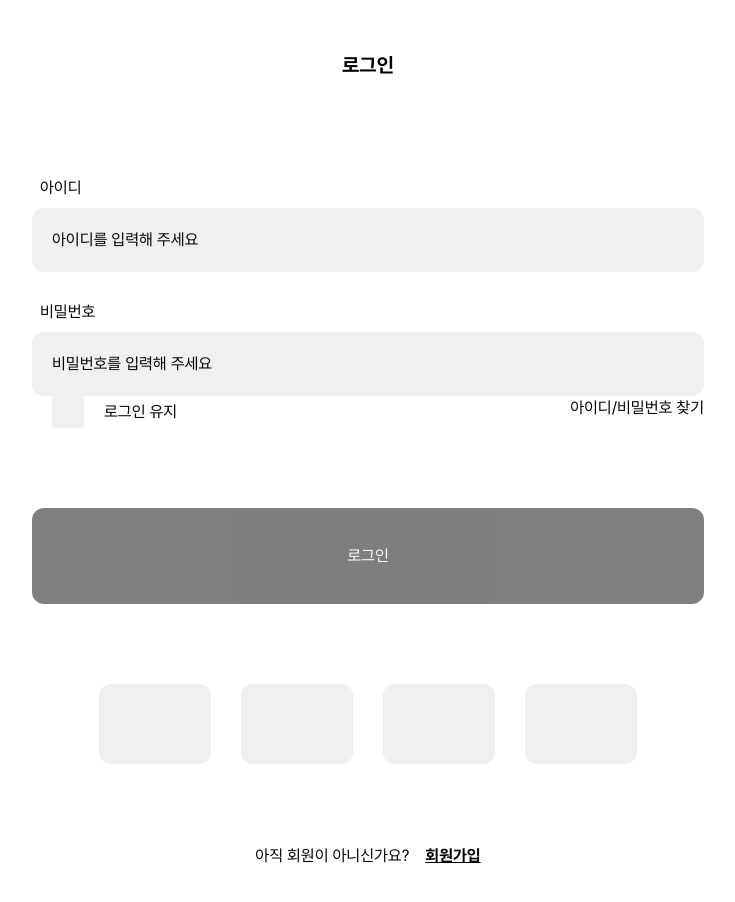
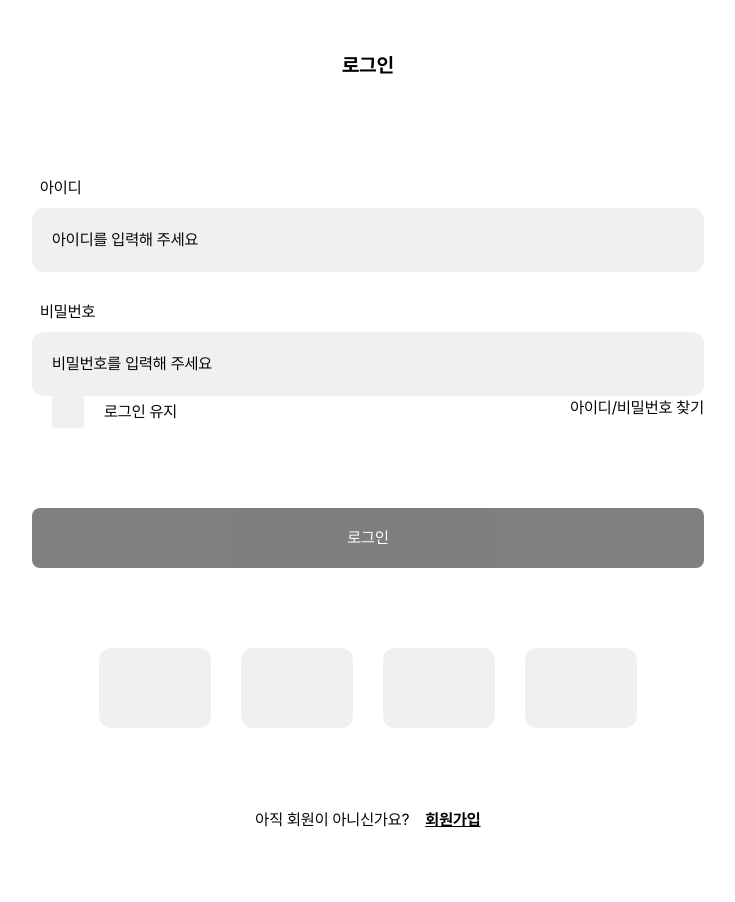
Before and after one commit to petD-ary/petDiary, a Next.js app: page /login in a window 1280 px wide. Shown: the top 902 px of the page, without its empty margins (272-1007 px from the left). Built offline with nearby package versions, Linux system fonts and the light colour scheme.

Commit message:
design: 버튼 컴포넌트 disabled 시 css 추가

```diff
--- a/app/components/Input/AuthButton/index.tsx
+++ b/app/components/Input/AuthButton/index.tsx
@@ -1,33 +1,38 @@
-import React from "react";
-import styled from "styled-components";
+import React from 'react';
 
 interface AuthButtonProps {
-  type: "button" | "submit" | "reset";
+  type: 'button' | 'submit' | 'reset';
   content: string;
   onClick?: () => void;
   disabled: boolean;
+  css?: string;
 }
 
-// const StyledButton = styled.button`
-//   width: 100%;
-//   height: 60px;
-//   color: #fff;
-//   background-color: #000;
-//   border-radius: 8px;
-//   margin-top: 60px;
-//   &:disabled {
-//     opacity: 0.5;
-//     cursor: default;
-//   }
-// `;
-
-function AuthButton({ type, content, onClick, disabled }: AuthButtonProps) {
+function AuthButton({
+  type,
+  content,
+  onClick,
+  disabled,
+  css,
+}: AuthButtonProps) {
   return (
     <button
       type={type}
       onClick={onClick}
       disabled={disabled}
-      className="w-full py-9 px-8 text-white bg-black mt-20 disabled:opacity-50 disabled:cursor-not-allowed rounded-xl"
+      className={`
+      w-full h-[60px]
+      text-white bg-black
+      rounded-lg
+      mt-20
+      ${
+        disabled
+          ? 'disabled:opacity-50 disabled:cursor-not-allowed'
+          : 'hover:bg-grayColor-300 active:bg-grayColor-400'
+      }
+      transition-colors
+      ${css}
+      `}
     >
       {content}
     </button>
```
